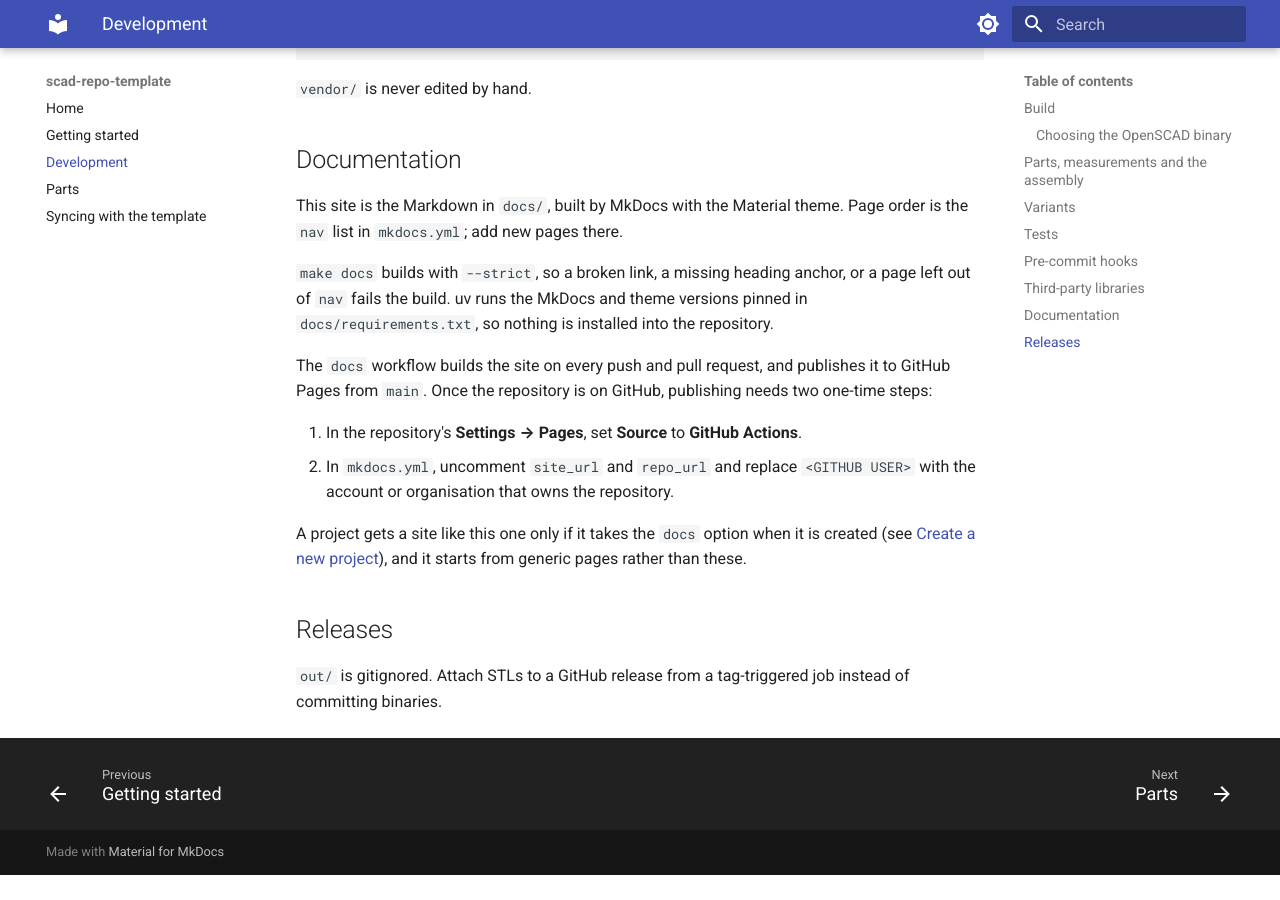
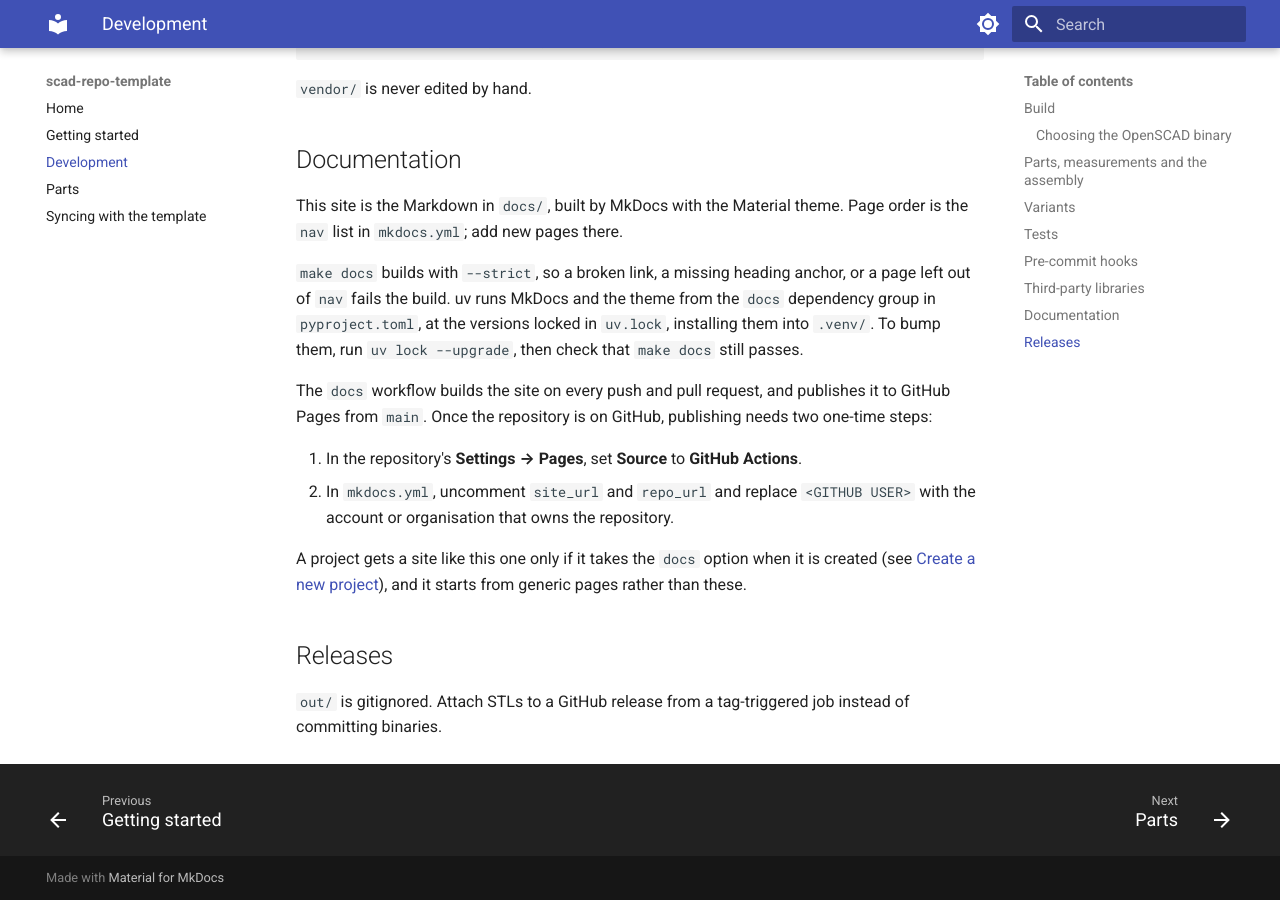
Before and after one commit to PrintNerd88/scad-repo-template, an MkDocs documentation site: the page built from docs/development.md, in a window 1280 px wide and 900 px high, scrolled down 2851 px. Built offline with MkDocs 1.6.1 and Material for MkDocs 9.7.7, drawn with Linux system fonts in a browser that asks for light colours; before the commit the page ends 3726 px from its top, so only the background shows below that.

Commit message:
build(docs): declare the MkDocs toolchain in pyproject.toml
Replace docs/requirements.txt with a docs dependency group in
pyproject.toml, locked in a committed uv.lock: the standard Python
files instead of one of our own, and a lock that pins MkDocs's own
dependencies too, not just MkDocs and its theme. The locked versions
are unchanged. The docs workflow sets UV_LOCKED, so a stale lock
fails CI instead of being re-resolved there.

Both files ship only with the docs feature, as managed files in place
of requirements.txt: a project without the site has no Python
dependencies. The sync scripts keep their inline metadata, since they
run from a child's directory, outside this project.

Co-Authored-By: Claude Opus 5.5 <noreply@anthropic.com>

```diff
--- a/docs/development.md
+++ b/docs/development.md
@@ -126,8 +126,10 @@ This site is the Markdown in `docs/`, built by MkDocs with the Material theme. P
 is the `nav` list in `mkdocs.yml`; add new pages there.
 
 `make docs` builds with `--strict`, so a broken link, a missing heading anchor, or a page
-left out of `nav` fails the build. uv runs the MkDocs and theme versions pinned in
-`docs/requirements.txt`, so nothing is installed into the repository.
+left out of `nav` fails the build. uv runs MkDocs and the theme from the `docs`
+dependency group in `pyproject.toml`, at the versions locked in `uv.lock`, installing
+them into `.venv/`. To bump them, run `uv lock --upgrade`, then check that `make docs`
+still passes.
 
 The `docs` workflow builds the site on every push and pull request, and publishes it to
 GitHub Pages from `main`. Once the repository is on GitHub, publishing needs two one-time
--- a/docs/requirements.txt
+++ /dev/null
@@ -1,5 +0,0 @@
-# Documentation toolchain. `make docs` runs MkDocs at these versions through uv,
-# locally and in the docs workflow alike. Pinned so every build produces the
-# same site; bump deliberately and check that `make docs` still passes.
-mkdocs==1.6.1
-mkdocs-material==9.7.7
--- a/mkdocs.yml
+++ b/mkdocs.yml
@@ -37,10 +37,6 @@ nav:
   - Syncing with the template: template-sync.md
   # </template-only>
 
-# A build input, not a page.
-exclude_docs: |
-  requirements.txt
-
 # `make docs` builds with --strict, which turns each of these warnings into an
 # error.
 validation:
--- a/template.toml
+++ b/template.toml
@@ -72,7 +72,8 @@ description = "an MkDocs site, published to GitHub Pages; otherwise the README i
 default = false
 managed = [
   ".github/workflows/docs.yml",
-  "docs/requirements.txt",
+  "pyproject.toml",           # the MkDocs toolchain
+  "uv.lock",
 ]
 merge = [
   "mkdocs.yml",               # projects add pages to nav
```
Also changed, not shown: docs/index.md (+4 -3 lines), pyproject.toml (added, +17 -0 lines), 3 other files.
